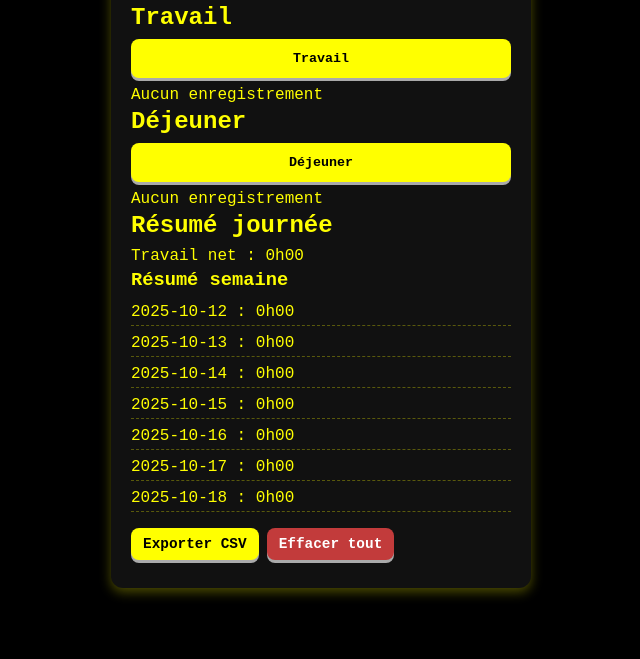
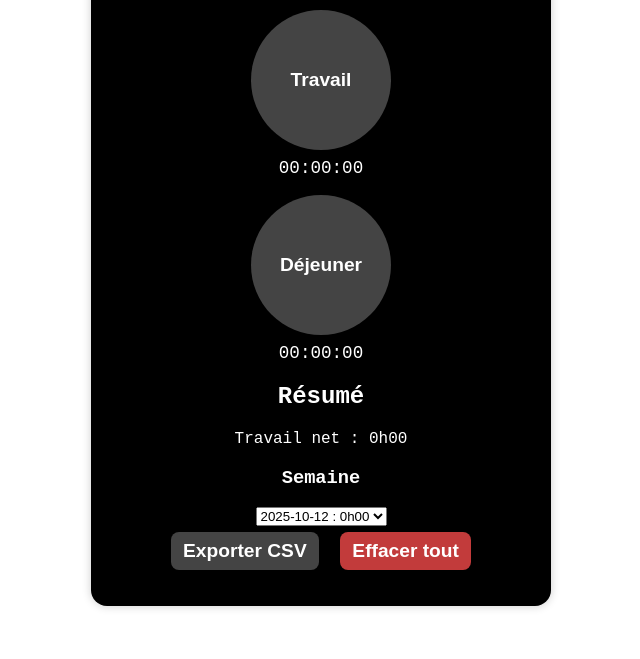
Before and after one commit to Aildesoursbn/pointage, a plain HTML site: page index.html in a window 1280 px wide. Shown: the part 173-832 px from the top of the page, without its empty margins (319-959 px from the left). After the commit the page ends 800 px from the top, so only its background shows below. Drawn offline with Linux system fonts and the light colour scheme.

```diff
--- a/CSS/style.css
+++ b/CSS/style.css
@@ -1,77 +1,52 @@
-:root{
-  --bg:#000;
-  --card:#111;
-  --text:#ff0;
-  --accent:#ff0;
-  --danger:#c23b3b;
-  --radius:12px;
-  --shadow:0 4px 12px rgba(255,255,0,0.3);
-  font-family:'Courier New', Courier, monospace;
+:root {
+  --bg: #fff;
+  --card: #000;
+  --text: #fff;
+  --accent: rgba(255,255,0,0.5);
+  --inactive: #444;
+  --danger: #c23b3b;
+  font-family: 'Courier New', Courier, monospace;
 }
 
-body{
-  margin:0;
-  background:var(--bg);
-  color:var(--text);
-  display:flex;
-  justify-content:center;
-  align-items:center;
-  min-height:100vh;
-  padding:16px;
+body {
+  margin: 0;
+  background: var(--bg);
+  color: var(--text);
+  display: flex;
+  justify-content: center;
+  align-items: center;
+  min-height: 100vh;
 }
 
-.app{width:100%; max-width:420px;}
-
-.card{
-  background:var(--card);
-  padding:20px;
-  border-radius:var(--radius);
-  box-shadow:var(--shadow);
+.card {
+  background: var(--card);
+  padding: 30px;
+  border-radius: 16px;
+  box-shadow: 0 0 10px rgba(0,0,0,0.2);
+  text-align: center;
+  width: 90%;
+  max-width: 400px;
 }
 
-h1,h2,h3{margin:0 0 8px;font-weight:700;}
-p,status,li{margin:4px 0;font-family:inherit;}
-ul{list-style:none;padding:0;margin:4px 0;}
-li{
-  padding:4px 0;
-  border-bottom:1px dashed rgba(255,255,0,0.3);
+.btn {
+  width: 140px;
+  height: 140px;
+  border-radius: 50%;
+  border: none;
+  background: var(--inactive);
+  color: #fff;
+  font-weight: bold;
+  cursor: pointer;
+  transition: background-color .2s, transform .1s;
+  font-size: 1.2rem;
 }
 
-.btn{
-  display:block;
-  width:100%;
-  padding:12px 0;
-  margin:8px 0;
-  border:none;
-  border-radius:8px;
-  background:var(--accent);
-  color:#000;
-  font-weight:700;
-  font-family:inherit;
-  cursor:pointer;
-  transition: transform 0.15s ease, box-shadow 0.15s ease, background-color 0.2s ease;
-  box-shadow:0 3px 0 #aaa;
+.btn.active { background: var(--accent); color: #000; }
+.btn:hover { transform: scale(1.05); }
+.btn.small { border-radius: 8px; width: auto; height: auto; padding: 8px 12px; margin: 6px; }
+.btn.danger { background: var(--danger); }
+
+.status {
+  margin-top: 8px;
+  font-size: 1.1rem;
 }
-.btn:hover{transform: translateY(-2px);}
-.btn:active{transform: translateY(2px); box-shadow:0 1px 0 #aaa;}
-.btn.danger{background:var(--danger); color:#fff;}
-.btn.small{width:auto;padding:8px 12px;font-size:.9rem;margin-right:8px;}
-
-/* bouton actif */
-.btn.active{
-  background-color: rgba(255, 255, 0, 0.5);
-  color: #000;
-  box-shadow: inset 0 3px 0 #aaa;
-}
-
-/* effet poinçon */
-@keyframes punch {
-  0% { transform: scale(1); background-color: var(--accent);}
-  50% { transform: scale(1.2); background-color:#ff9900;}
-  100% { transform: scale(1); background-color: var(--accent);}
-}
-.btn.punched{
-  animation: punch 0.3s ease-in-out;
-}
-
-.actions{display:flex; flex-wrap:wrap; margin-top:8px;}
--- a/index.html
+++ b/index.html
@@ -9,28 +9,24 @@
 <body>
   <main class="app">
     <div class="card">
-      <header>
-        <h1>POINTAGE</h1>
-        <p>Cliquez sur un bouton pour débuter ou finir automatiquement.</p>
-      </header>
+      <h1>POINTAGE</h1>
+      <p>Cliquez sur un bouton pour démarrer ou arrêter le chronomètre.</p>
 
-      <section>
-        <h2>Travail</h2>
+      <section class="bloc">
         <button id="workBtn" class="btn">Travail</button>
-        <p id="workStatus" class="status">Aucun enregistrement</p>
+        <p id="workTimer" class="status">00:00:00</p>
+      </section>
+
+      <section class="bloc">
+        <button id="lunchBtn" class="btn">Déjeuner</button>
+        <p id="lunchTimer" class="status">00:00:00</p>
       </section>
 
       <section>
-        <h2>Déjeuner</h2>
-        <button id="lunchBtn" class="btn">Déjeuner</button>
-        <p id="lunchStatus" class="status">Aucun enregistrement</p>
-      </section>
-
-      <section>
-        <h2>Résumé journée</h2>
+        <h2>Résumé</h2>
         <p>Travail net : <span id="dailyTotal">0h00</span></p>
-        <h3>Résumé semaine</h3>
-        <ul id="weekSummary"></ul>
+        <h3>Semaine</h3>
+        <select id="weekDropdown"></select>
         <div class="actions">
           <button id="exportCsv" class="btn small">Exporter CSV</button>
           <button id="clearAll" class="btn small danger">Effacer tout</button>
@@ -38,7 +34,6 @@
       </section>
     </div>
   </main>
-
   <script src="js/app.js"></script>
 </body>
 </html>
--- a/js/app.js
+++ b/js/app.js
@@ -1,131 +1,98 @@
 (function(){
-  const pad=n=>n<10?'0'+n:n;
-  const timeStr=d=>pad(d.getHours())+':'+pad(d.getMinutes());
-  const secondsToHms=s=>{
-    const h=Math.floor(s/3600);
-    const m=Math.floor((s%3600)/60);
-    return `${h}h${pad(m)}`;
+  const STORAGE = 'pointage_terminal_v2';
+  const pad = n => n < 10 ? '0' + n : n;
+  const secondsToHms = s => `${pad(Math.floor(s/3600))}:${pad(Math.floor((s%3600)/60))}:${pad(Math.floor(s%60))}`;
+  const today = () => new Date().toISOString().slice(0,10);
+  const data = JSON.parse(localStorage.getItem(STORAGE) || '{}');
+  const els = {
+    workBtn: document.getElementById('workBtn'),
+    lunchBtn: document.getElementById('lunchBtn'),
+    workTimer: document.getElementById('workTimer'),
+    lunchTimer: document.getElementById('lunchTimer'),
+    total: document.getElementById('dailyTotal'),
+    weekDropdown: document.getElementById('weekDropdown'),
+    export: document.getElementById('exportCsv'),
+    clear: document.getElementById('clearAll')
   };
-  const today=()=>new Date().toISOString().slice(0,10);
 
-  const workBtn=document.getElementById('workBtn');
-  const lunchBtn=document.getElementById('lunchBtn');
-  const workStatus=document.getElementById('workStatus');
-  const lunchStatus=document.getElementById('lunchStatus');
-  const dailyTotal=document.getElementById('dailyTotal');
-  const weekSummary=document.getElementById('weekSummary');
-  const exportCsvBtn=document.getElementById('exportCsv');
-  const clearAllBtn=document.getElementById('clearAll');
+  let timers = { work:null, lunch:null };
+  let intervals = {};
 
-  const STORAGE='pointage_terminal';
-  let data=loadData();
+  function save(){ localStorage.setItem(STORAGE, JSON.stringify(data)); }
 
-  function loadData(){ try{ return JSON.parse(localStorage.getItem(STORAGE))||{}; } catch(e){ return {}; } }
-  function saveData(){ localStorage.setItem(STORAGE, JSON.stringify(data)); }
+  function toggleTimer(type){
+    const day=today();
+    if(!data[day]) data[day]={work:0,lunch:0};
+    const d=data[day];
 
-  function punchEffect(btn){
-    btn.classList.add('punched');
-    const txt=btn.textContent;
-    btn.textContent='✓';
-    setTimeout(()=>{ btn.classList.remove('punched'); btn.textContent=txt; },400);
-  }
-
-  function toggle(action){
-    const day=today();
-    if(!data[day]) data[day]={};
-
-    const startKey=action+'Start';
-    const endKey=action+'End';
-    const btn = action==='work'?workBtn:lunchBtn;
-
-    if(!data[day][startKey] || data[day][endKey]){
-      // début → bouton actif
-      data[day][startKey] = new Date().toISOString();
-      delete data[day][endKey];
-      btn.classList.add('active');
-    } else {
-      // fin → bouton normal
-      data[day][endKey] = new Date().toISOString();
-      btn.classList.remove('active');
+    if(timers[type]){ // stop
+      clearInterval(intervals[type]);
+      const delta=(Date.now()-timers[type])/1000;
+      d[type]+=delta;
+      timers[type]=null;
+    } else { // start
+      timers[type]=Date.now();
+      intervals[type]=setInterval(()=>render(),1000);
     }
-
-    saveData();
+    save();
     render();
   }
 
-  workBtn.addEventListener('click', ()=>{ toggle('work'); punchEffect(workBtn); });
-  lunchBtn.addEventListener('click', ()=>{ toggle('lunch'); punchEffect(lunchBtn); });
-  exportCsvBtn.addEventListener('click', exportCSV);
-  clearAllBtn.addEventListener('click', clearAll);
+  function calcDaySeconds(d){
+    let s=d.work||0;
+    if(timers.work) s+=(Date.now()-timers.work)/1000;
+    if(d.lunch||timers.lunch){
+      let l=d.lunch||0;
+      if(timers.lunch) l+=(Date.now()-timers.lunch)/1000;
+      s-=l;
+    }
+    return Math.max(0,s);
+  }
 
   function render(){
     const day=today();
-    const dayData=data[day]||{};
+    const d=data[day]||{work:0,lunch:0};
 
-    // statut Travail
-    workStatus.textContent=dayData.workStart?`Début: ${timeStr(new Date(dayData.workStart))}`:'Aucun enregistrement';
-    if(dayData.workStart && dayData.workEnd) workStatus.textContent += ` - Fin: ${timeStr(new Date(dayData.workEnd))}`;
+    ['work','lunch'].forEach(type=>{
+      const btn=els[type+'Btn'];
+      const timer=els[type+'Timer'];
+      let sec=d[type]||0;
+      if(timers[type]) sec+=(Date.now()-timers[type])/1000;
+      btn.classList.toggle('active', !!timers[type]);
+      timer.textContent=secondsToHms(sec);
+    });
 
-    // statut Déjeuner
-    lunchStatus.textContent=dayData.lunchStart?`Début: ${timeStr(new Date(dayData.lunchStart))}`:'Aucun enregistrement';
-    if(dayData.lunchStart && dayData.lunchEnd) lunchStatus.textContent += ` - Fin: ${timeStr(new Date(dayData.lunchEnd))}`;
+    const secTotal = calcDaySeconds(d);
+    els.total.textContent = `${Math.floor(secTotal/3600)}h${pad(Math.floor((secTotal%3600)/60))}`;
 
-    // temps travail net
-    let dailySec=0;
-    if(dayData.workStart && dayData.workEnd){
-      dailySec = (new Date(dayData.workEnd)-new Date(dayData.workStart))/1000;
-      if(dayData.lunchStart && dayData.lunchEnd) dailySec -= (new Date(dayData.lunchEnd)-new Date(dayData.lunchStart))/1000;
-      dailySec = Math.max(0,dailySec);
-    }
-    dailyTotal.textContent = secondsToHms(dailySec);
-
-    // boutons actifs si temps en cours
-    if(dayData.workStart && !dayData.workEnd) workBtn.classList.add('active'); else workBtn.classList.remove('active');
-    if(dayData.lunchStart && !dayData.lunchEnd) lunchBtn.classList.add('active'); else lunchBtn.classList.remove('active');
-
-    // résumé semaine
-    weekSummary.innerHTML='';
+    els.weekDropdown.innerHTML='';
     for(let i=0;i<7;i++){
-      const d=new Date();
-      d.setDate(d.getDate()-d.getDay()+i);
-      const dayKey=d.toISOString().slice(0,10);
-      const dd=data[dayKey]||{};
-      let s=0;
-      if(dd.workStart && dd.workEnd){
-        s=(new Date(dd.workEnd)-new Date(dd.workStart))/1000;
-        if(dd.lunchStart && dd.lunchEnd) s -= (new Date(dd.lunchEnd)-new Date(dd.lunchStart))/1000;
-        s=Math.max(0,s);
-      }
-      const li=document.createElement('li');
-      li.textContent = `${dayKey} : ${secondsToHms(s)}`;
-      weekSummary.appendChild(li);
+      const wd=new Date();
+      wd.setDate(wd.getDate()-wd.getDay()+i);
+      const key=wd.toISOString().slice(0,10);
+      const dd=data[key]||{};
+      const sec=calcDaySeconds(dd);
+      const opt=document.createElement('option');
+      opt.textContent=`${key} : ${Math.floor(sec/3600)}h${pad(Math.floor((sec%3600)/60))}`;
+      els.weekDropdown.appendChild(opt);
     }
   }
 
-  function exportCSV(){
-    if(!confirm("Exporter toutes les données en CSV ?")) return;
-    let csv='date,workStart,workEnd,lunchStart,lunchEnd,dureeSec\n';
+  els.workBtn.onclick=()=>toggleTimer('work');
+  els.lunchBtn.onclick=()=>toggleTimer('lunch');
+  els.clear.onclick=()=>{ if(confirm('Effacer toutes les données ?')){ localStorage.removeItem(STORAGE); location.reload(); } };
+  els.export.onclick=()=>{
+    let csv='date,workSec,lunchSec,netSec\n';
     for(const [day,obj] of Object.entries(data)){
-      let dur=0;
-      if(obj.workStart && obj.workEnd){
-        dur=(new Date(obj.workEnd)-new Date(obj.workStart))/1000;
-        if(obj.lunchStart && obj.lunchEnd) dur-=(new Date(obj.lunchEnd)-new Date(obj.lunchStart))/1000;
-        dur=Math.max(0,dur);
-      }
-      csv += `${day},${obj.workStart||''},${obj.workEnd||''},${obj.lunchStart||''},${obj.lunchEnd||''},${Math.round(dur)}\n`;
+      const net=calcDaySeconds(obj);
+      csv+=`${day},${Math.round(obj.work||0)},${Math.round(obj.lunch||0)},${Math.round(net)}\n`;
     }
-    const blob=new Blob([csv],{type:'text/csv;charset=utf-8;'});
+    const blob=new Blob([csv],{type:'text/csv'});
     const url=URL.createObjectURL(blob);
-    const a=document.createElement('a'); a.href=url; a.download='pointage.csv';
-    document.body.appendChild(a); a.click(); a.remove(); URL.revokeObjectURL(url);
-  }
-
-  function clearAll(){
-    if(!confirm("Effacer toutes les données ?")) return;
-    data={};
-    saveData();
-    render();
-  }
+    const a=document.createElement('a');
+    a.href=url; a.download='pointage.csv';
+    a.click(); URL.revokeObjectURL(url);
+  };
 
   render();
 })();
```
